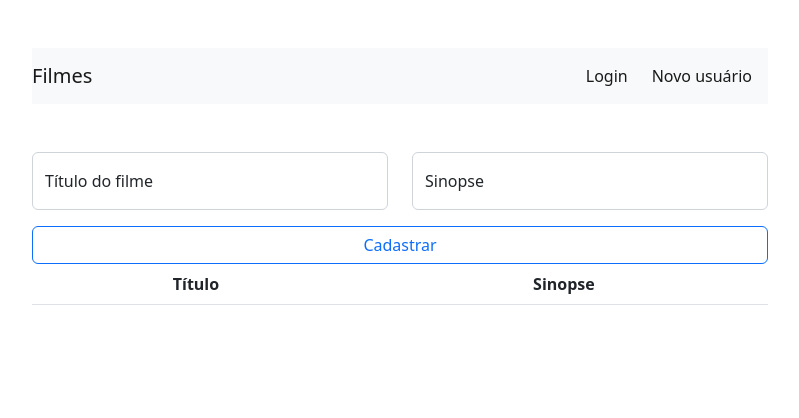
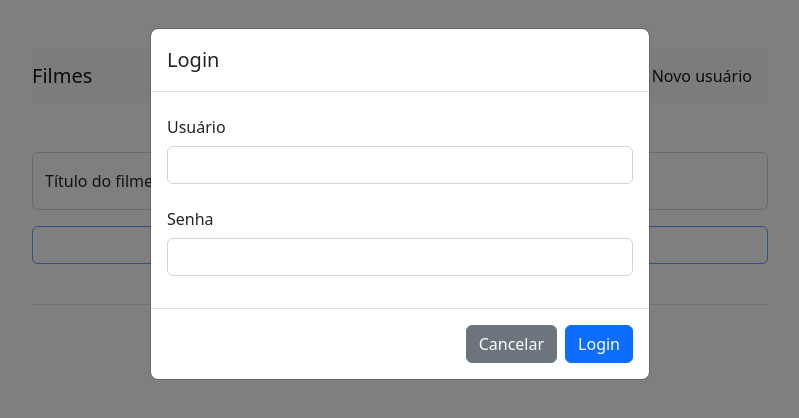
Before and after one commit to amachion/2025_2_projeto_t3_s2, a website: page front/index.html in a window 1280 px wide. Both pictures are taken after a click on the link "Login". Shown: the whole page, without its empty margins (240-1039 px from the left). Drawn offline with nearby package versions, Linux system fonts and the light colour scheme; no server answers.

Commit message:
apostila 09 - até 2.24

```diff
--- a/front/index.html
+++ b/front/index.html
@@ -38,6 +38,33 @@
     </div>
   </div>
 
+  <div class="modal fade" id="modalLogin" aria-hidden="true" aria-labelledby="modalLogin">
+    <div class="modal-dialog">
+      <div class="modal-content">
+        <div class="modal-header">
+          <h3 class="modal-title fs-5">Login</h3>
+        </div>
+        <div class="modal-body">
+          <div class="alert alert-dismissible d-none fade alert-modal-login" role="alert"></div>
+          <form>
+            <div class="mb-3">
+              <label for="usuarioLoginInput" class="col-form-label">Usuário</label>
+              <input type="text" id="usuarioLoginInput" class="form-control">
+            </div>
+            <div class="mb-3">
+              <label for="passwordLoginInput" class="col-form-label">Senha</label>
+              <input type="text" id="passwordLoginInput" class="form-control">
+            </div>
+          </form>
+        </div>
+        <div class="modal-footer">
+          <button type="button" class="btn btn-secondary" data-bs-dismiss="modal">Cancelar</button>
+          <button type="button" class="btn btn-primary" onclick="fazerLogin()">Login</button>
+        </div>
+      </div>
+    </div>
+  </div>
+
   <div class="container mt-5">
     <div class="row justify-content-center">
       <div class="col-md-8">
@@ -54,7 +81,10 @@
 
           <div class="collapse navbar-collapse" id="myNav">
             <div class="navbar-nav ms-auto">
-              <a href="#" class="nav-link active me-2" aria-current="page">Login</a>
+
+              <a href="#" class="nav-link active me-2" aria-current="page" id="loginLink"
+                 data-bs-toggle="modal" data-bs-target="#modalLogin">Login</a>
+
               <a href="#" class="nav-link active me-2"
                  data-bs-toggle="modal" data-bs-target="#modalCadastro">Novo usuário</a>
             </div>
@@ -93,9 +123,10 @@
 
     <div class="row justify-content-center">
       <div class="col-md-8">
-        <div class="btn btn-outline-primary w-100" onclick="cadastrarFilme()">
+        <button class="btn btn-outline-primary w-100" onclick="cadastrarFilme()"
+                disabled id="cadastrarFilmeButton">
           Cadastrar
-        </div>
+        </button>
       </div>
     </div>
 
--- a/front/js/frontend.js
+++ b/front/js/frontend.js
@@ -99,3 +99,39 @@ function esconderModal (seletor, timeout) {
             modalCadastro.hide()
     }, timeout)
 }
+
+const fazerLogin = async () => {
+    //se posicionar nos inputs
+    let usuarioLoginInput = document.querySelector("#usuarioLoginInput")
+    let passwordLoginInput = document.querySelector("#passwordLoginInput")
+    //capturar o que o usuário digitou
+    let usuarioLogin = usuarioLoginInput.value
+    let passwordLogin = passwordLoginInput.value
+    if (usuarioLogin && passwordLogin) {
+        try {
+            //montar a URL completa
+            const loginEndpoint = '/login'
+            const URLcompleta = `${protocolo}${baseURL}${loginEndpoint}`
+            //envia a requisição
+            const response = await axios.post (URLcompleta, {login: usuarioLogin, password: passwordLogin})
+            console.log (response)
+            //limpa as caixinhas
+            usuarioLoginInput.value = ""
+            passwordLoginInput.value = ""
+            exibirAlerta ('.alert-modal-login', 'Login realizado com sucesso!!!', ['show', 'alert-success'], ['d-none', 'alert-danger'], 2000)
+            //altera o status do botão de cadastrar filme
+            const cadastrarFilmeButton = document.querySelector("#cadastrarFilmeButton")
+            cadastrarFilmeButton.disabled = false
+            //altera o texto do link de login
+            const loginLink = document.querySelector("#loginLink")
+            loginLink.innerHTML = 'Logout'
+        }
+        catch (error) {
+            exibirAlerta ('.alert-modal-login', 'Falha no login!!!', ['show', 'alert-danger'], ['d-none', 'alert-success'], 2000)
+        }
+    }
+    else {
+        exibirAlerta ('.alert-modal-login', 'Preencha todos os campos!!!', ['show', 'alert-danger'],
+            ['d-none', 'alert-success'], 2000)
+    }
+}
```
